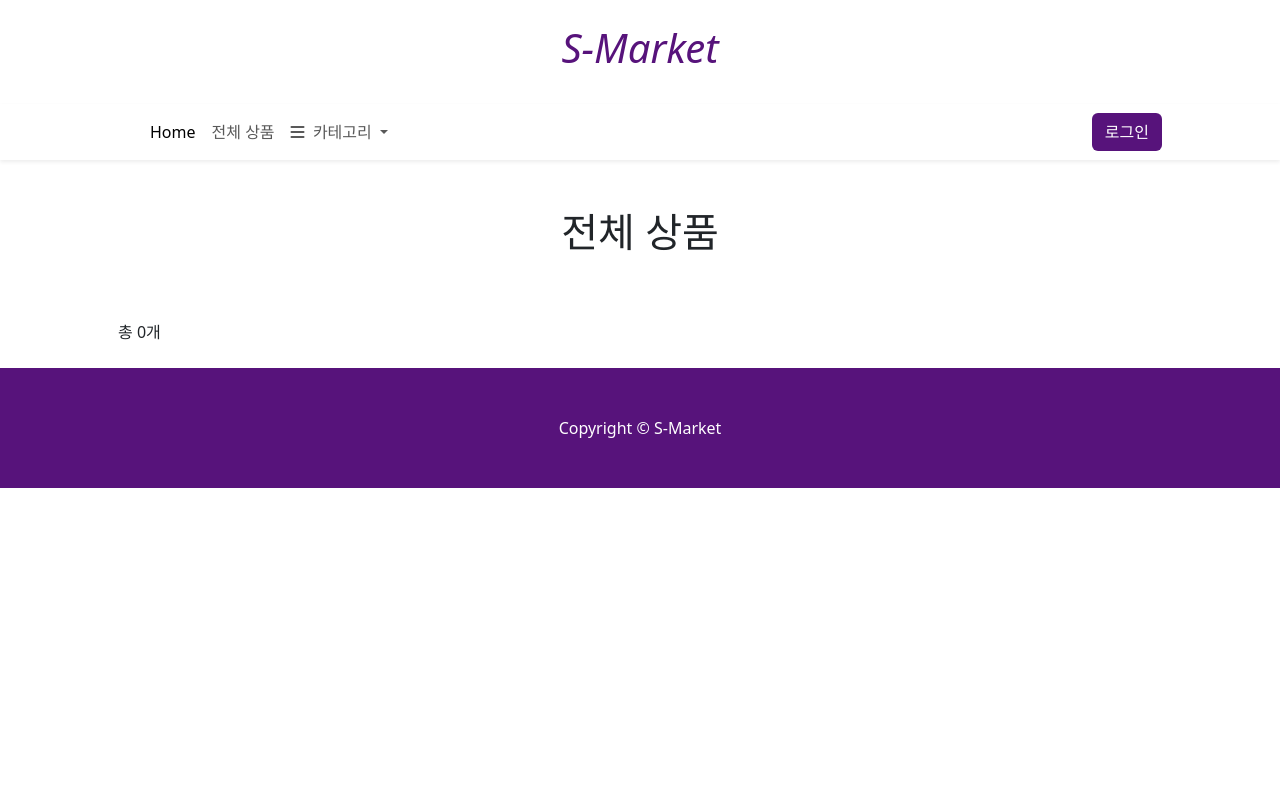
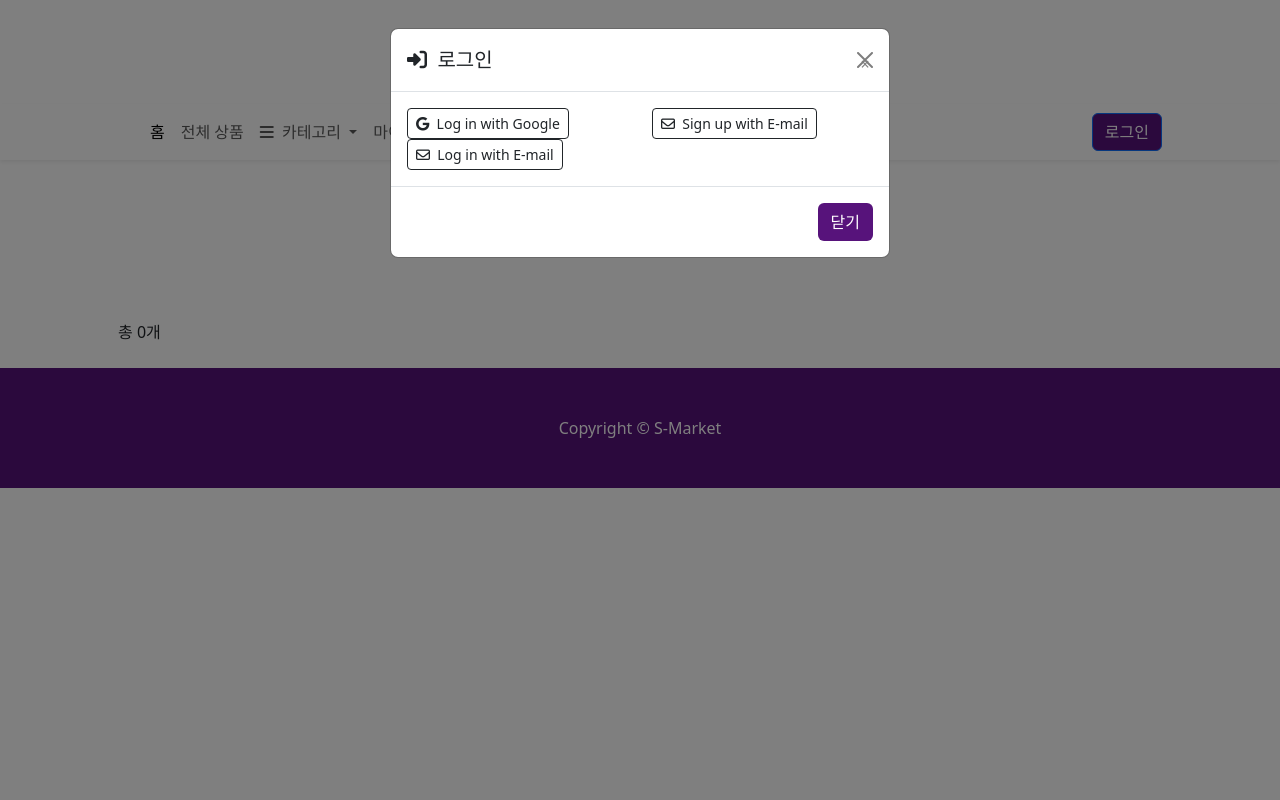
Before and after one commit to soohyxn/S-Market, a Django app: page /food/ in a window 1280 px wide, after a click on "로그인". Run offline with Django 3.2, Linux system fonts and the light colour scheme; data that the repository does not hold is empty; some libraries are stand-ins or nearby versions.

Commit message:
로그인 기능 추가

```diff
--- a/foods/templates/foods/navbar.html
+++ b/foods/templates/foods/navbar.html
@@ -1,3 +1,5 @@
+{% load socialaccount %}
+
 <!-- Header-->
 <header class="py-4">
     <div>
@@ -13,7 +15,7 @@
         <button class="navbar-toggler" type="button" data-bs-toggle="collapse" data-bs-target="#navbarSupportedContent" aria-controls="navbarSupportedContent" aria-expanded="false" aria-label="Toggle navigation"><span class="navbar-toggler-icon"></span></button>
         <div class="collapse navbar-collapse" id="navbarSupportedContent">
             <ul class="navbar-nav me-auto mb-2 mb-lg-0 ms-lg-4">
-                <li class="nav-item"><a class="nav-link active" aria-current="page" href="/">Home</a></li>
+                <li class="nav-item"><a class="nav-link active" aria-current="page" href="/">홈</a></li>
                 <li class="nav-item"><a class="nav-link" href="/food/">전체 상품</a></li>
                 <li class="nav-item dropdown">
                     <a class="nav-link dropdown-toggle" href="#" id="navbarDropdown" role="button" data-toggle="dropdown" aria-haspopup="true" aria-expanded="false">
@@ -25,12 +27,61 @@
                         {% endfor %}
                     </div>
                 </li>
+                <li class="nav-item"><a class="nav-link" href="#">마이페이지</a></li>
+                <li class="nav-item"><a class="nav-link" href="#">회사 소개</a></li>
             </ul>
             <ul class="navbar-nav ml-auto">
-                <li class="nav-item">
-                    <button type="button" class="btn" style="background-color: #57137b; color: white;" data-toggle="modal" data-target="#loginModal">로그인</button>
-                </li>
+                {% if user.is_authenticated %}
+                    <li class="nav-item dropdown">
+                        <a class="nav-link dropdown-toggle" href="#" id="navbarDropdownMenuLink" role="button" data-toggle="dropdown" aria-haspopup="true" aria-expanded="false" style="color: #57137b;">
+                            {{ user.username }}님
+                        </a>
+                        <div class="dropdown-menu" aria-labelledby="navbarDropdownMenuLink">
+                            <a class="dropdown-item" href="/accounts/logout/">로그아웃</a>
+                        </div>
+                    </li>
+                {% else %}
+                    <li class="nav-item">
+                        <a role="button" class="btn btn-primary" data-toggle="modal" data-target="#loginModal" style="background-color: #57137b; color: white;">
+                            로그인
+                        </a>
+                    </li>
+                {% endif %}
             </ul>
         </div>
     </div>
 </nav>
+
+<!-- Modal -->
+<div class="modal fade" id="loginModal" tabindex="-1" aria-labelledby="loginModalLabel" aria-hidden="true">
+    <div class="modal-dialog">
+        <div class="modal-content">
+            <div class="modal-header">
+                <h5 class="modal-title" id="loginModalLabel"><i class="fas fa-sign-in-alt"></i>&nbsp;&nbsp;로그인</h5>
+                <button type="button" class="btn-close" data-dismiss="modal" aria-label="Close">
+                    <span aria-hidden="true">&times;</span>
+                </button>
+            </div>
+            <div class="modal-body">
+                <div class="row">
+                    <div class="col-md-6">
+                        <a role="button" class="btn btn-outline-dark btn-block btn-sm" href="{% provider_login_url 'google' %}">
+                            <i class="fab fa-google"></i>&nbsp;&nbsp;Log in with Google
+                        </a>
+                        <a role="button" class="btn btn-outline-dark btn-block btn-sm" href="/accounts/login/">
+                            <i class="far fa-envelope"></i>&nbsp;&nbsp;Log in with E-mail
+                        </a>
+                    </div>
+                    <div class="col-md-6">
+                        <a role="button" class="btn btn-outline-dark btn-block btn-sm" href="/accounts/signup/">
+                            <i class="far fa-envelope"></i>&nbsp;&nbsp;Sign up with E-mail
+                        </a>
+                    </div>
+                </div>
+            </div>
+            <div class="modal-footer">
+                <button type="button" class="btn" style="background-color: #57137b; color: white;" data-dismiss="modal">닫기</button>
+            </div>
+        </div>
+    </div>
+</div>
--- a/myMarket/urls.py
+++ b/myMarket/urls.py
@@ -21,6 +21,7 @@ from django.urls import path, include
 urlpatterns = [
     path('admin/', admin.site.urls),
     path('food/', include('foods.urls')),
+    path('accounts/', include('allauth.urls')),
     path('markdownx/', include('markdownx.urls')),
 ]
 
```
Also changed, not shown: myMarket/settings.py (+16 -0 lines).
